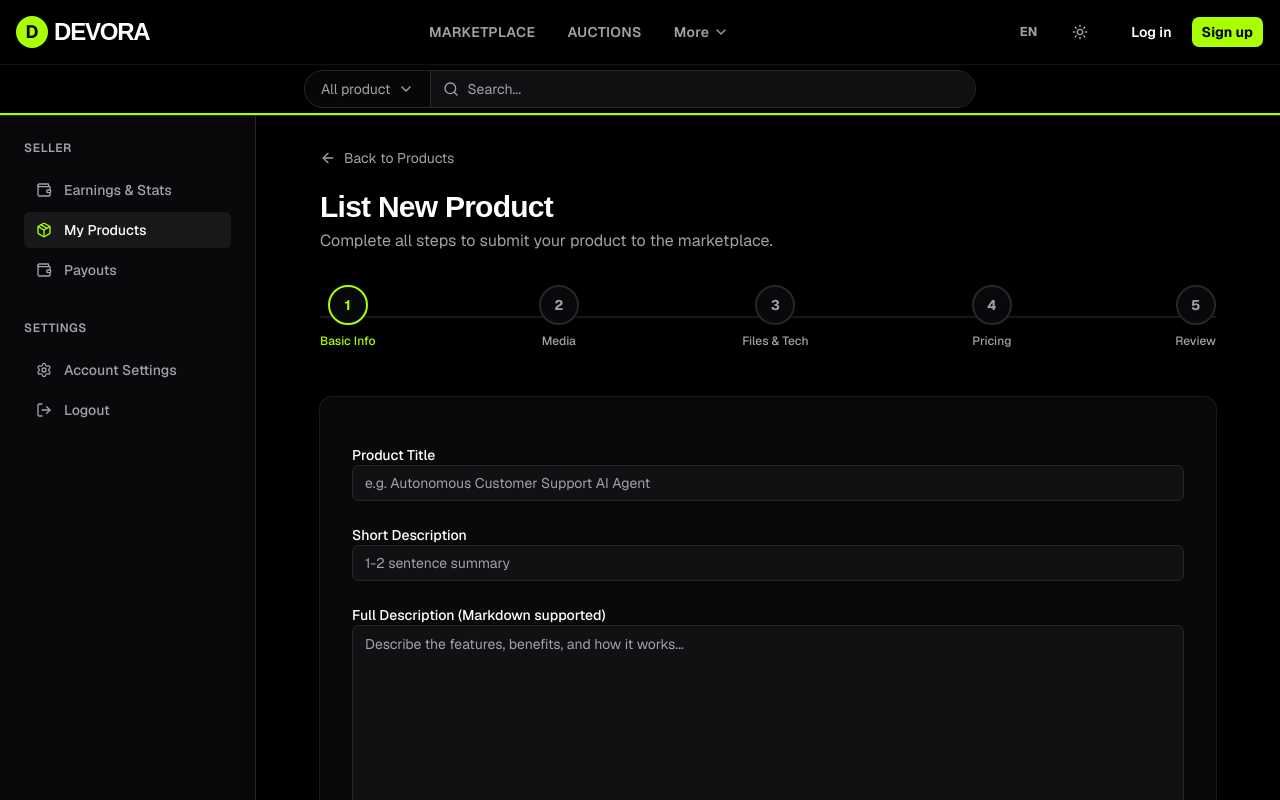
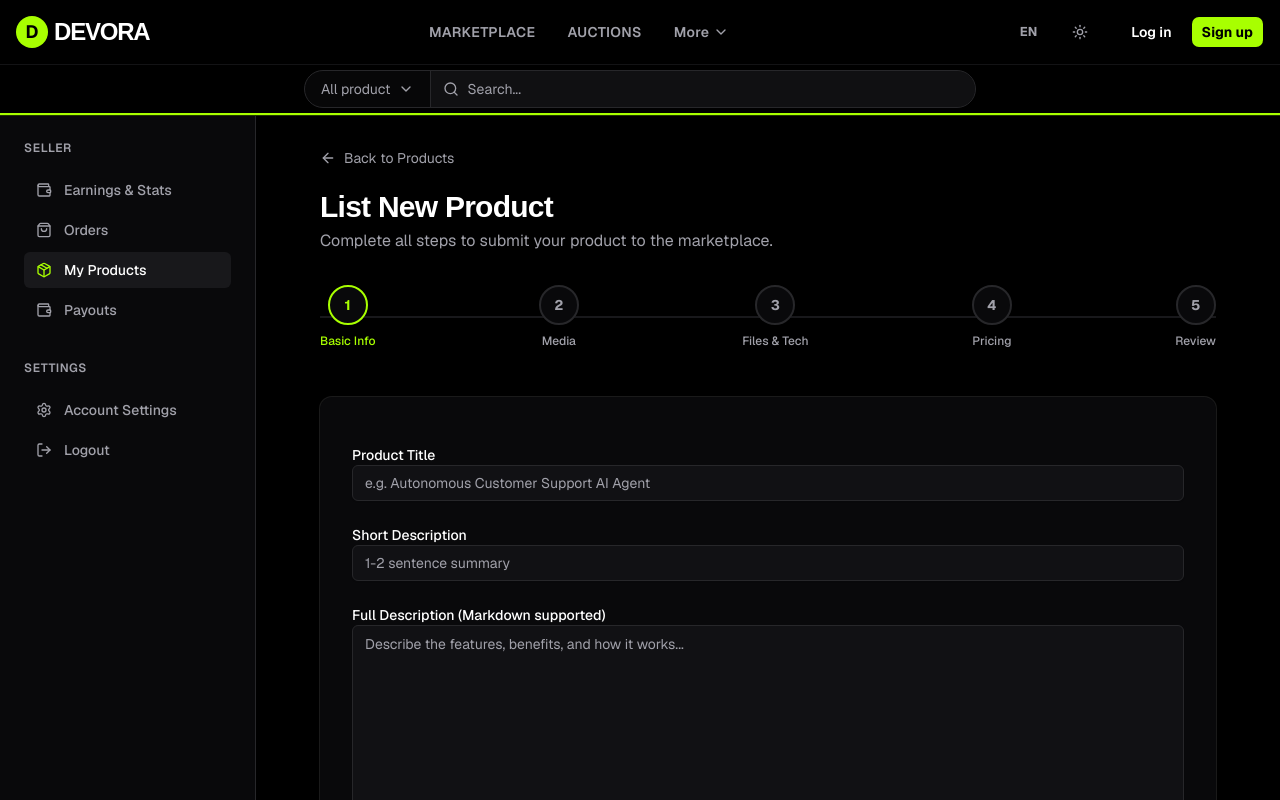
Before and after one commit to LeTranBaoPhuc/DEVORA, a Next.js app in the folder fe/: page /dashboard/seller/products/new in a window 1280 px wide. Shown: the top 800 px of the page. Built offline with nearby package versions, Linux system fonts and the light colour scheme; no server answers; a web font is replaced by a local one.

Commit message:
fix: add missing Orders link to seller sidebar

```diff
--- a/fe/src/app/(dashboard)/layout.tsx
+++ b/fe/src/app/(dashboard)/layout.tsx
@@ -45,6 +45,9 @@ export default function DashboardLayout({
                   <Link href="/dashboard/seller" className={`flex items-center gap-3 px-3 py-2 text-sm font-medium rounded-md transition-colors ${pathname === '/dashboard/seller' ? 'bg-secondary text-foreground' : 'text-muted-foreground hover:bg-secondary/50 hover:text-foreground'}`}>
                     <Wallet className={`w-4 h-4 ${pathname === '/dashboard/seller' ? 'text-primary' : ''}`} /> Earnings & Stats
                   </Link>
+                  <Link href="/dashboard/seller/orders" className={`flex items-center gap-3 px-3 py-2 text-sm font-medium rounded-md transition-colors ${pathname?.startsWith('/dashboard/seller/orders') ? 'bg-secondary text-foreground' : 'text-muted-foreground hover:bg-secondary/50 hover:text-foreground'}`}>
+                    <ShoppingBag className={`w-4 h-4 ${pathname?.startsWith('/dashboard/seller/orders') ? 'text-primary' : ''}`} /> Orders
+                  </Link>
                   <Link href="/dashboard/seller/products" className={`flex items-center gap-3 px-3 py-2 text-sm font-medium rounded-md transition-colors ${pathname?.startsWith('/dashboard/seller/products') ? 'bg-secondary text-foreground' : 'text-muted-foreground hover:bg-secondary/50 hover:text-foreground'}`}>
                     <Package className={`w-4 h-4 ${pathname?.startsWith('/dashboard/seller/products') ? 'text-primary' : ''}`} /> My Products
                   </Link>
```
